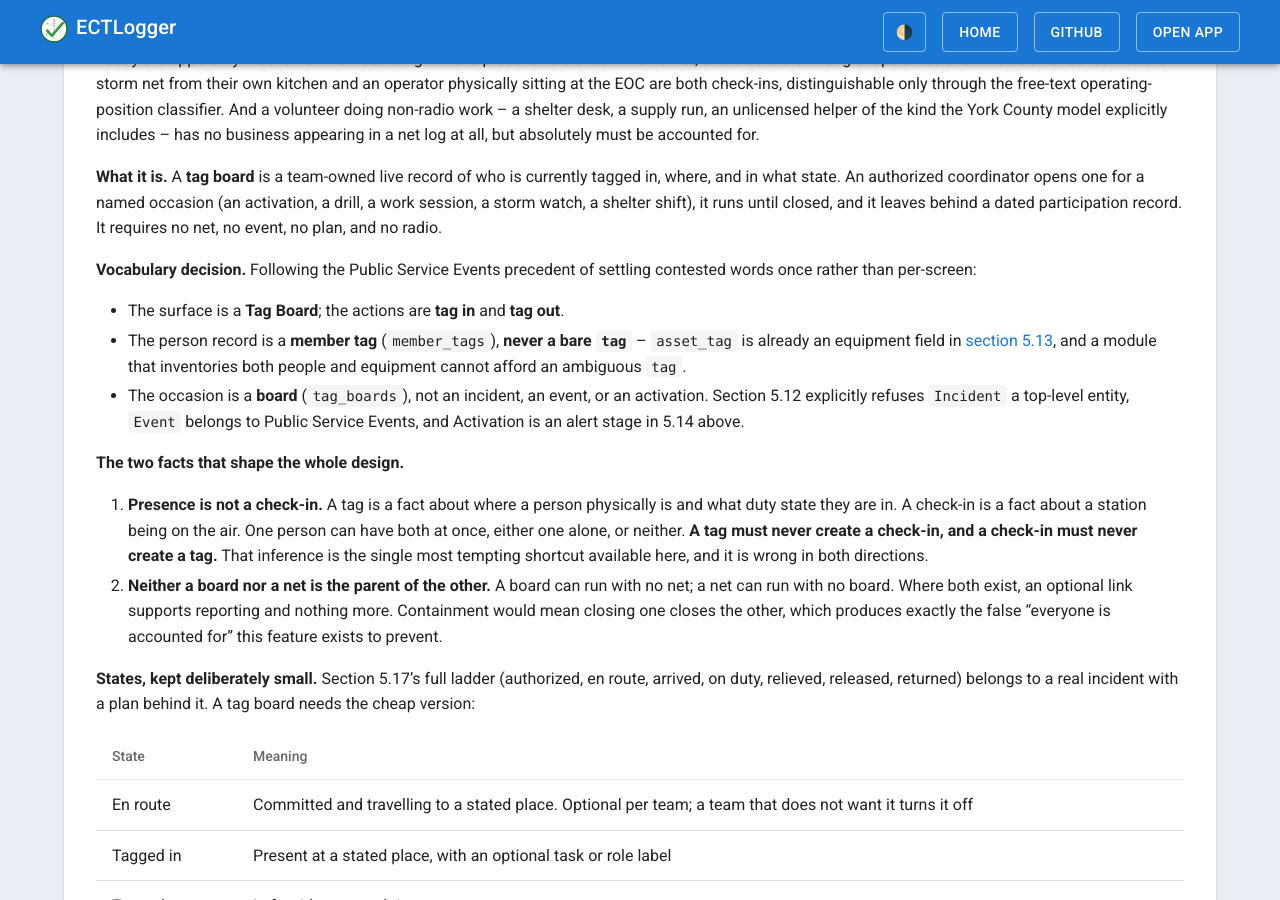
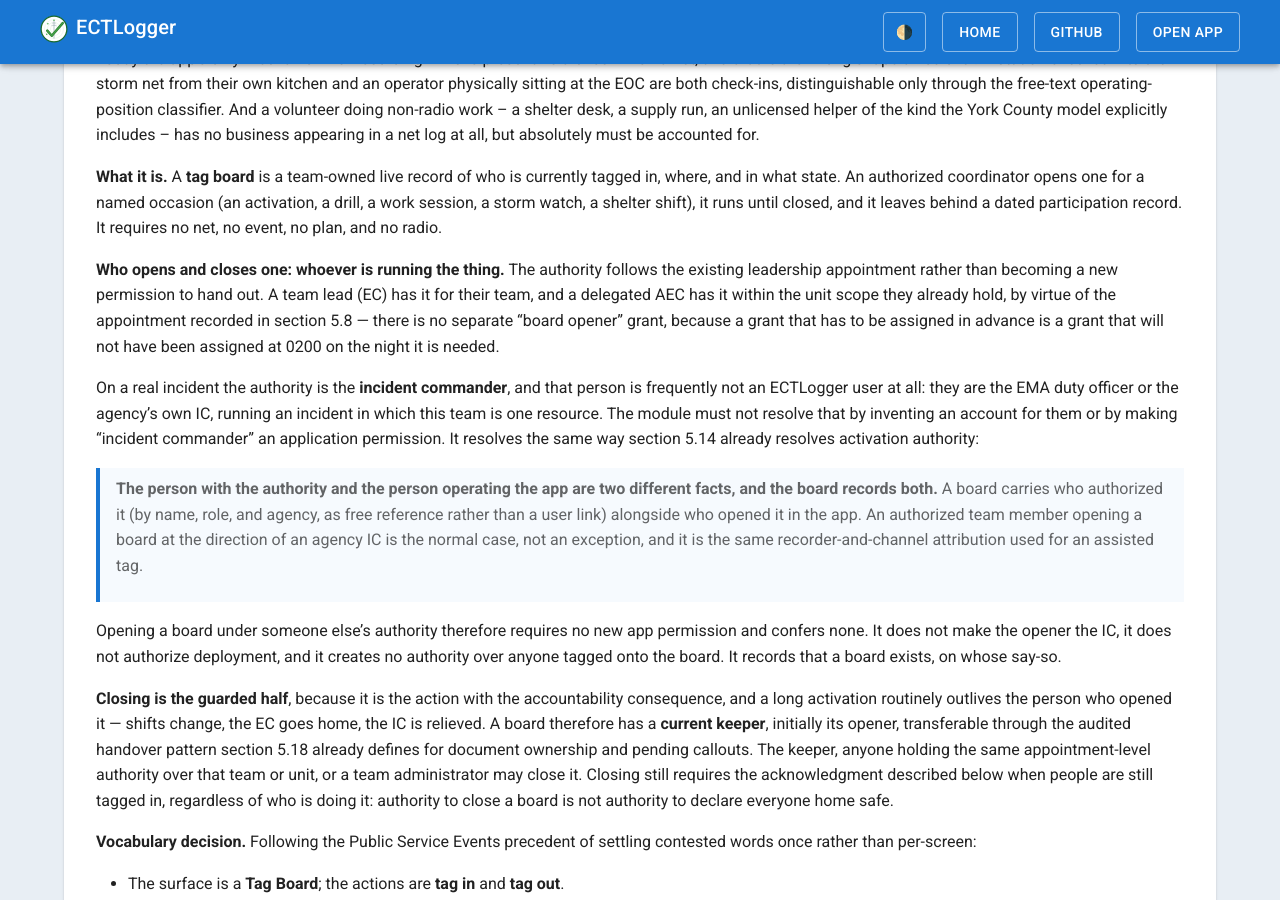
Before and after one commit to bradbrownjr/ectlogger, a Jekyll site: the page built from docs/concepts/TEAM-ACTIVATION-CALLOUTS.md, in a window 1280 px wide and 900 px high, scrolled down 2141 px. Built offline with Jekyll 4.4.1, drawn with Linux system fonts in a browser that asks for light colours; our own code applies the rules of GitHub Pages for plain Markdown files; some of the changed text lies outside the part shown.

Commit message:
docs: tag board open/close authority follows the appointment, not a grant
Answers the open question left in TEAM-ACTIVATION-CALLOUTS.md: whoever
is running the occasion opens and closes the board, meaning the incident
commander or the team lead.

Implemented as a derivation from the EC/AEC appointment already recorded
in section 5.8, scoped to the unit that appointment covers, rather than
as a new permission. A grant that has to be assigned in advance is a
grant that will not have been assigned at 0200 on the night it is
needed, and the permissions matrix row is updated to say so.

The incident commander is the harder half, because on a real incident
that person is usually the EMA duty officer or the agency's own IC and
has no account here. The module does not resolve that by inventing an
account or by making "incident commander" an application permission. A
board records who authorized it (name, role, and agency as a free
reference) separately from who opened it in the app, which is the same
split section 5.14 already applies to activation authority and the same
recorder-and-channel attribution an assisted tag already carries.
Opening a board under external authority confers none of it.

Closing gets the extra care, since a long activation outlives its
opener. A board has a current keeper, initially the opener, transferable
through the audited handover that section 5.18 already defines for
document ownership and pending callouts. The keeper, an equivalent
appointment holder, or a team administrator may close it, and the
still-tagged-in acknowledgment applies to all of them: authority to
close a board is not authority to declare everyone home safe.

Leaves one residual question for Brad, flagged rather than guessed: what
happens when the first person to reach the EOC holds no appointment.
Letting anyone open a board risks junk boards; requiring an appointed
lead risks the tool being unavailable at the moment it exists for.

Co-Authored-By: Claude Opus 5 <noreply@anthropic.com>
Claude-Session: https://claude.ai/code/session_018UAo5kvnrfbeiLuzfXbk9A

```diff
--- a/docs/concepts/TEAM-ACTIVATION-CALLOUTS.md
+++ b/docs/concepts/TEAM-ACTIVATION-CALLOUTS.md
@@ -50,6 +50,16 @@ An authorized coordinator can create a callout before a net exists and later lin
 Today the app's only mechanism for recording "who is present" is a check-in on a net, and that is the wrong shape twice over. A station checked into the storm net from their own kitchen and an operator physically sitting at the EOC are both check-ins, distinguishable only through the free-text operating-position classifier. And a volunteer doing non-radio work -- a shelter desk, a supply run, an unlicensed helper of the kind the York County model explicitly includes -- has no business appearing in a net log at all, but absolutely must be accounted for.
 
 **What it is.** A **tag board** is a team-owned live record of who is currently tagged in, where, and in what state. An authorized coordinator opens one for a named occasion (an activation, a drill, a work session, a storm watch, a shelter shift), it runs until closed, and it leaves behind a dated participation record. It requires no net, no event, no plan, and no radio.
+
+**Who opens and closes one: whoever is running the thing.** The authority follows the existing leadership appointment rather than becoming a new permission to hand out. A team lead (EC) has it for their team, and a delegated AEC has it within the unit scope they already hold, by virtue of the appointment recorded in section 5.8 — there is no separate "board opener" grant, because a grant that has to be assigned in advance is a grant that will not have been assigned at 0200 on the night it is needed.
+
+On a real incident the authority is the **incident commander**, and that person is frequently not an ECTLogger user at all: they are the EMA duty officer or the agency's own IC, running an incident in which this team is one resource. The module must not resolve that by inventing an account for them or by making "incident commander" an application permission. It resolves the same way section 5.14 already resolves activation authority:
+
+> **The person with the authority and the person operating the app are two different facts, and the board records both.** A board carries who authorized it (by name, role, and agency, as free reference rather than a user link) alongside who opened it in the app. An authorized team member opening a board at the direction of an agency IC is the normal case, not an exception, and it is the same recorder-and-channel attribution used for an assisted tag.
+
+Opening a board under someone else's authority therefore requires no new app permission and confers none. It does not make the opener the IC, it does not authorize deployment, and it creates no authority over anyone tagged onto the board. It records that a board exists, on whose say-so.
+
+**Closing is the guarded half**, because it is the action with the accountability consequence, and a long activation routinely outlives the person who opened it — shifts change, the EC goes home, the IC is relieved. A board therefore has a **current keeper**, initially its opener, transferable through the audited handover pattern section 5.18 already defines for document ownership and pending callouts. The keeper, anyone holding the same appointment-level authority over that team or unit, or a team administrator may close it. Closing still requires the acknowledgment described below when people are still tagged in, regardless of who is doing it: authority to close a board is not authority to declare everyone home safe.
 
 **Vocabulary decision.** Following the Public Service Events precedent of settling contested words once rather than per-screen:
 
@@ -158,7 +168,7 @@ Two boundaries are worth repeating here because they are the ones a phase read i
 
 **Depends on M1 only.** Not on M2 import, M3 capabilities, M3A assets, M3B callouts, Events, or the planner. This is deliberate: it is the shortest path from "we have a roster" to "we can run an activation with it".
 
-- Tag board records: team-owned, named occasion, opened and closed by an authorized coordinator with attribution and times. Optional links to a net, an alert stage, or later a plan — always optional references, never containment.
+- Tag board records: team-owned, named occasion, opened and closed with attribution and times. **Open/close authority derives from the existing EC/AEC appointment and its unit scope; no new permission is defined.** A board separately records the authorizing incident commander or team lead as a free name/role/agency reference, since that person is often not a platform user, and carries a current keeper transferable by audited handover so a long activation can outlive its opener. Optional links to a net, an alert stage, or later a plan — always optional references, never containment.
 - Member tag records with state, place, optional task label, optional expected-out time, recorder, and channel. Self-tagging and assisted tagging travel the same path and produce the same record, distinguished only by recorder and channel.
 - Named `TeamLocation` places, free text, and an explicit mobile value. Basic location records are pulled forward from M4 the same way M3A pulls them forward; RF coverage rollups still wait.
 - Live board view over the existing `ConnectionManager` broadcast, server-originated events only, broadcast by the route handler after the database write.
@@ -201,7 +211,8 @@ The hub's release checklist carries the cross-cutting cases. These are the ones
 ## Open Questions Before an Activation Pilot
 
 - Which monitored channels, PACE entries, and transition rules does the EMA actually approve, and who holds switching authority for each path? Resolve from current local confirmation, not a neighboring county's plan.
-- Who may open and close a tag board, and is that the same grant as sending a callout or a separate one? Which named locations should a board offer by default?
+- **Answered 2026-09-17:** open/close authority follows whoever is running the occasion — the incident commander, or the team lead — and is derived from the existing EC/AEC appointment rather than a separate grant. The residual question: what happens when the first person to reach the EOC at 0200 holds no appointment? Options are to let anyone on the roster open a board and have an appointed lead adopt it afterward, or to hold the line and require an appointed lead. The first risks junk boards; the second risks the tool being unavailable at exactly the moment it exists for. This needs Brad's call before M1A builds the open path, not during.
+- Which named locations should a board offer by default?
 - How long is whereabouts detail retained versus the participation total? The hours are what reporting needs; the positions are not, and they are the sensitive half.
 - Does a tag board need to reference an alert stage at all, or is the association better left entirely optional? A required stage makes a Saturday work session look like an activation.
 - Does the team want the en-route state, or does it invite recording intentions as facts? This is a per-team setting in the current design; confirm that the default is off.
```
Also changed, not shown: other parts of docs/concepts/TEAM-ACTIVATION-CALLOUTS.md (+1 -1 lines), docs/concepts/TEAM-MANAGEMENT-NOTES.md (+3 -3 lines).
